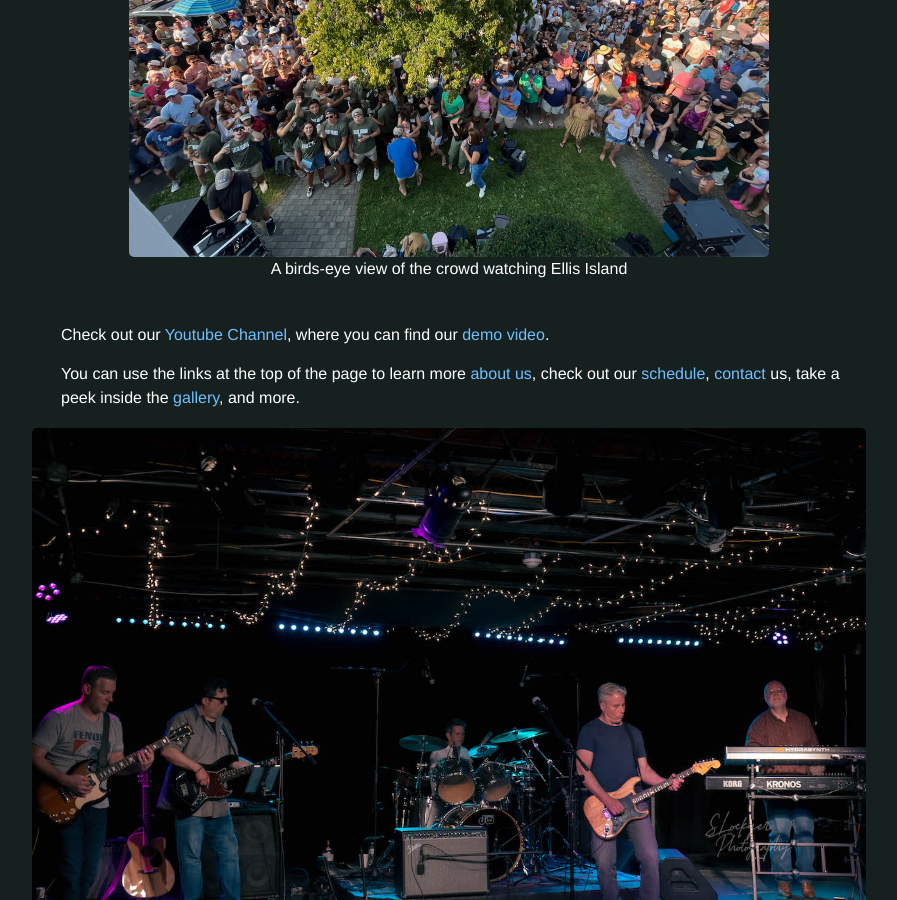
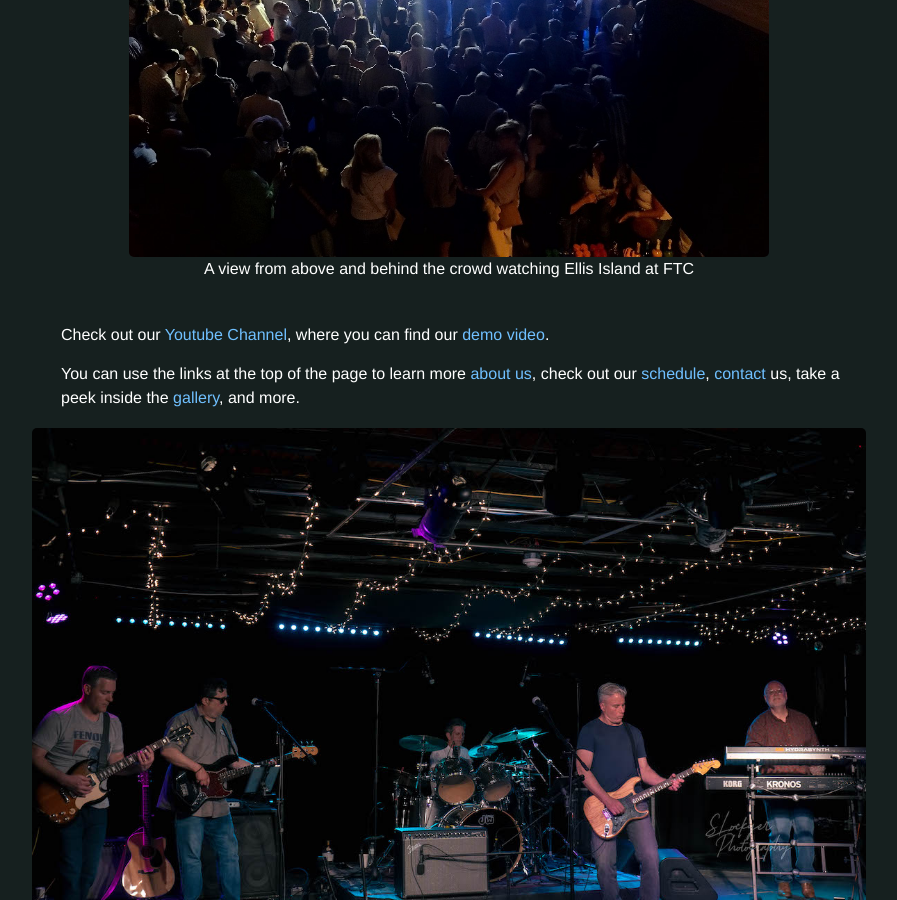
Before and after one commit to jimm/www-ellisislandband-net, a Jekyll site: the page built from index.md, in a window 1280 px wide and 900 px high, scrolled down 750 px. Shown: the whole window, without its empty margins (191-1088 px from the left). Built offline with Jekyll 4.4.1, drawn with Linux system fonts in a browser that asks for light colours.

Commit message:
FTC photos

```diff
--- a/index.md
+++ b/index.md
@@ -10,8 +10,8 @@ Ellis Island at Black Rock Porchfest, 2024
 <br/>
 
 <table width="100%">
-{% include pic.html src="porchfest_2024_from_roof.jpeg" width="640"
-     alt="A birds-eye view of the crowd watching Ellis Island"
+{% include pic.html src="ftc_benefit_crowd.jpeg" width="640"
+     alt="A view from above and behind the crowd watching Ellis Island at FTC"
      trow=true caption=true %}
 </table>
 
```
Also changed, not shown: gallery.md (+14 -0 lines), images/ftc_benefit_band.jpeg (added), images/ftc_benefit_crowd.jpeg (added).
